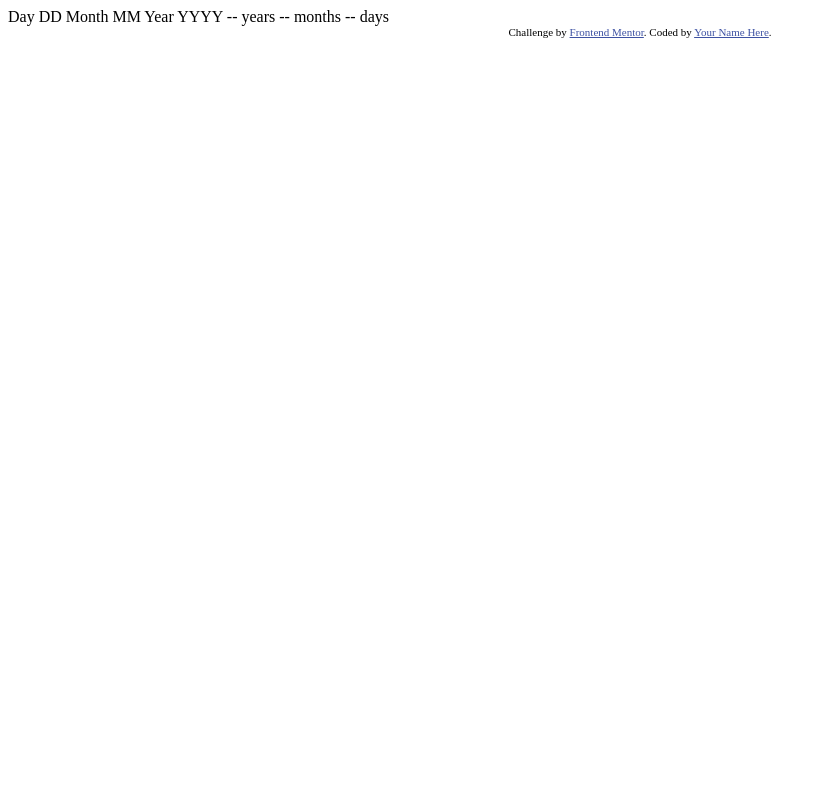
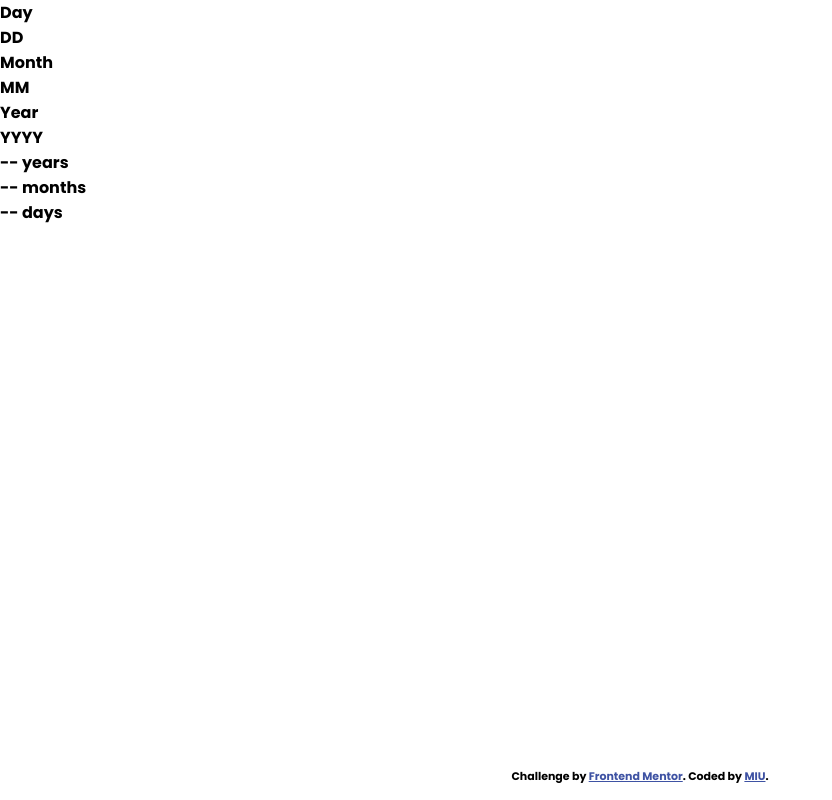
Before and after one commit to MIU-cz/fem-age-calc, a plain HTML site: page index.html in a window 1280 px wide. Shown: the whole page, without its empty margins (0-832 px from the left). Drawn offline with Linux system fonts and the light colour scheme.

Commit message:
1st step --> create structure html --> create some css

```diff
--- a/index.html
+++ b/index.html
@@ -1,37 +1,59 @@
 <!DOCTYPE html>
 <html lang="en">
+
 <head>
   <meta charset="UTF-8">
-  <meta name="viewport" content="width=device-width, initial-scale=1.0"> <!-- displays site properly based on user's device -->
+  <meta name="viewport" content="width=device-width, initial-scale=1.0">
+  <!-- displays site properly based on user's device -->
+  <link rel="icon" type="image/png" sizes="32x32" href="./assets/images/favicon-32x32.png">
+  <title>Frontend Mentor | Age calculator app</title>
+  <link rel="stylesheet" href="style.css">
 
-  <link rel="icon" type="image/png" sizes="32x32" href="./assets/images/favicon-32x32.png">
+</head>
 
-  <title>Frontend Mentor | Age calculator app</title>
+<body>
+  <main class="conteiner">
+    <div class="card-conteiner">
 
-  <!-- Feel free to remove these styles or customise in your own stylesheet 👍 -->
-  <style>
-    .attribution { font-size: 11px; text-align: center; }
-    .attribution a { color: hsl(228, 45%, 44%); }
-  </style>
-</head>
-<body>
+      <!-- ### inputs  -->
+      <div class="card-inputs">
+        <div class="day">
+          <span class="input-description">Day</span>
+          <div class="input-col">DD</div>
+        </div>
+        <div class="month">
+          <span class="input-description">Month</span>
+          <div class="input-col">MM</div>
+        </div>
+        <div class="year">
+          <span class="input-description">Year</span>
+          <div class="input-col">YYYY</div>
+        </div>
+      </div>
 
-  Day
-  DD
+      <div class="arrow"></div>
+      <!-- ### results -->
+      <div class="card-results">
+        <div class="result-years">
+          <span class="result-output">--</span>
+          <span class="description">years</span>
+        </div>
+        <div class="result-month">
+          <span class="result-output">--</span>
+          <span class="description">months</span>
+        </div>
+        <div class="result-days">
+          <span class="result-output">--</span>
+          <span class="description">days</span>
+        </div>
+      </div>
+    </div>
+  </main>
 
-  Month
-  MM
+  <footer class="attribution">
+    Challenge by <a href="https://www.frontendmentor.io?ref=challenge" target="_blank">Frontend Mentor</a>.
+    Coded by <a href="https://sites.google.com/view/zivotopis-miu/kdo-jsem" target="_blank">MIU</a>.
+  </footer>
+</body>
 
-  Year
-  YYYY
-
-  -- years
-  -- months
-  -- days
-
-  <div class="attribution">
-    Challenge by <a href="https://www.frontendmentor.io?ref=challenge" target="_blank">Frontend Mentor</a>.
-    Coded by <a href="#">Your Name Here</a>.
-  </div>
-</body>
 </html>
--- /dev/null
+++ b/style.css
@@ -0,0 +1,49 @@
+@import url("https://fonts.googleapis.com/css2?family=Poppins:ital,wght@0,700;1,400;1,800&display=swap");
+
+:root {
+	/* ## Colors */
+	/* ### Primary */
+	--Purple: hsl(259, 100%, 65%);
+	--Light-red: hsl(0, 100%, 67%);
+
+	/* ### Neutral */
+	--White: hsl(0, 0%, 100%);
+	--Off-white: hsl(0, 0%, 94%);
+	--Light-grey: hsl(0, 0%, 86%);
+	--Smokey-grey: hsl(0, 1%, 44%);
+	--Off-black: hsl(0, 0%, 8%);
+
+	/* ### Fonts */
+	--inputs: 32px;
+	--W400: 400;
+	--W700: 700;
+	--W800: 800;
+}
+
+/* ## Layout */
+/* The designs were created to the following widths:
+- Mobile: 375px
+- Desktop: 1440px */
+
+* {
+	margin: 0;
+	padding: 0;
+}
+
+body {
+	font-family: "Poppins", sans-serif;
+}
+
+/* ---footer--- */
+.attribution {
+	position: fixed;
+	bottom: 0;
+	width: 100%;
+	font-size: 11px;
+	text-align: center;
+	padding-bottom: 15px;
+}
+
+.attribution a {
+	color: hsl(228, 45%, 44%);
+}
```
